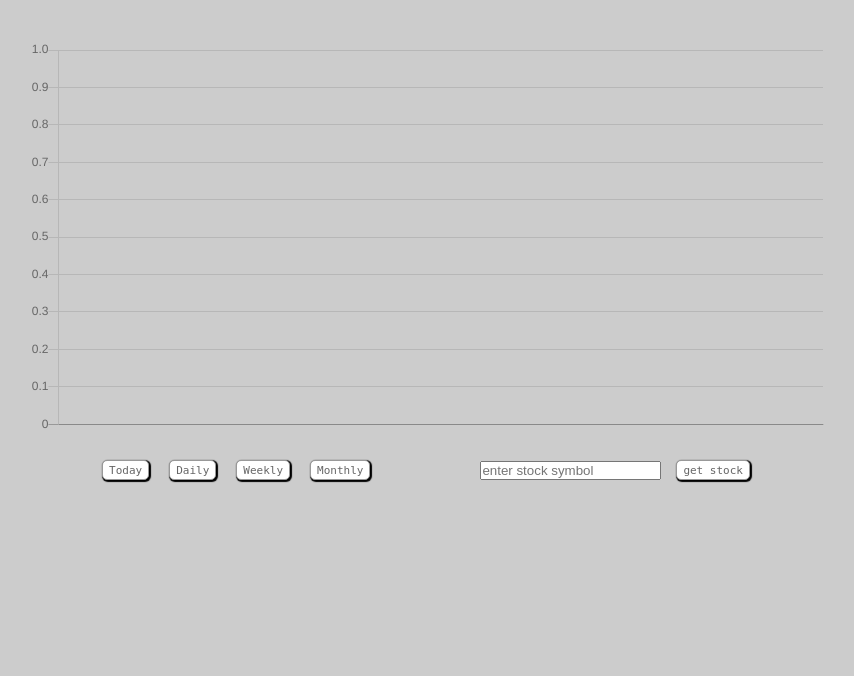
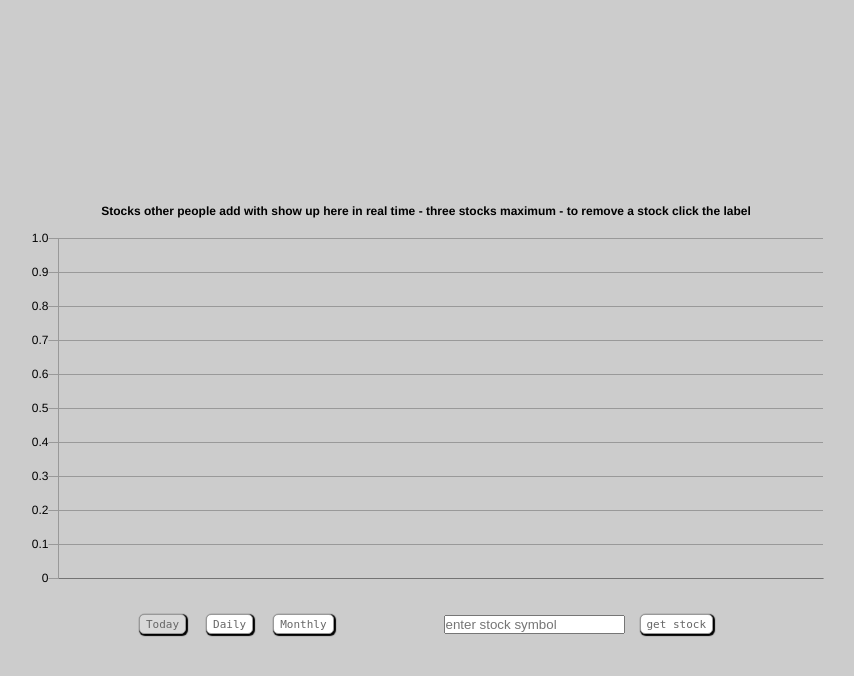
Before and after one commit to moT01/FCC-Stock-Chart, a website: page public/index.html in a window 1280 px wide. Both pictures are taken after a click on the element "Today". Shown: the whole page, without its empty margins (214-1068 px from the left). Drawn offline with nearby package versions, Linux system fonts and the light colour scheme; no server answers.

Commit message:
lots of changes

```diff
--- a/public/index.html
+++ b/public/index.html
@@ -1,5 +1,5 @@
 <!DOCTYPE html>
-<html>
+<html id="html">
 
 <head>
 	<meta charset="utf-8">
@@ -13,10 +13,9 @@
 	<div>
 		<canvas id="stockCanvas"></canvas>
 		<div class="flex">
-			<div class="btn" id="todayFilter">Today</div>
-			<div class="btn" id="dailyFilter">Daily</div>
-			<div class="btn" id="weeklyFilter">Weekly</div>
-			<div class="btn" id="monthlyFilter">Monthly</div>
+			<div class="btn intervalBtn selectedInterval" id="TIME_SERIES_INTRADAY">Today</div>
+			<div class="btn intervalBtn" id="TIME_SERIES_DAILY">Daily</div>
+			<div class="btn intervalBtn" id="TIME_SERIES_MONTHLY">Monthly</div>
 			<input id="symbolInput" type="text" placeholder="enter stock symbol">
 			<div class="btn" id="getStockBtn">get stock</div>
 		</div>
--- a/public/main.css
+++ b/public/main.css
@@ -15,6 +15,7 @@
    justify-content: center; }
 
 body {
+	height: 96vh;
 	padding-top: 20px;
 	background-color: #ccc; }
 
@@ -41,8 +42,11 @@ body {
 	border: 1px solid #999;
 	cursor: pointer; }
 
-.btn:hover {
-	box-shadow: 2px 2px 1px 1px #000; }
+.btn:active {
+	background-color: #d9d9d9;
+	box-shadow: 0px 0px 1px 1px #000; }
 
-.btn:active {
-		box-shadow: 0px 0px 1px 1px #000; }
+.selectedInterval {
+	background-color: #d9d9d9;
+	box-shadow: 1px 1px 1px 1px #000;
+}
--- a/public/stocks.js
+++ b/public/stocks.js
@@ -3,27 +3,51 @@ var socket = io.connect('http://localhost:3000'); //local
 //var socket = io.connect('https://mystocks.glitch.me/'); //glitch
 
 ////////////query DOM////////////
-var stockInput = document.getElementById('symbolInput'),
+var symbolInput = document.getElementById('symbolInput'),
 	getStockBtn = document.getElementById('getStockBtn'),
-	todayFilter = document.getElementsByClassName('todayFilter'),
-	dailyFilter = document.getElementsByClassName('dailyFilter'),
-	weeklyFilter = document.getElementsByClassName('weeklyFilter'),
-	monthlyFilter = document.getElementsByClassName('monthlyFilter');
+	intervalBtns = document.getElementsByClassName('intervalBtn'),
+	stockCanvas = document.getElementById('stockCanvas');
 
+var selectedInterval = "TIME_SERIES_INTRADAY";
+
+//add listener for all .intervalBtn
+for(var i=0; i<intervalBtns.length; i++) {
+	intervalBtns[i].addEventListener('click', updateInterval, false);
+}
 
 ////////////functions////////////
+function updateInterval() {
+	var id = this.getAttribute('id');
+
+	//remove .selectedInterval from intervalBtn that has it and add it to clicked button
+	for (var i=0; i<intervalBtns.length; i++) {
+		if(intervalBtns[i].classList.contains('selectedInterval')) {
+			intervalBtns[i].classList.remove('selectedInterval'); } }
+
+	this.classList.add('selectedInterval');
+	selectedInterval = id;
+
+	changeInterval();
+} //end updateInterval()
+
+function emitStockSymbol() {
+	socket.emit('stockSymbol', {
+		stockRequested: symbolInput.value.toUpperCase(),
+		selectedInterval: selectedInterval
+	});
+} //end emitInfo
+
+function changeInterval() {
+	socket.emit('changeInterval', {
+		selectedInterval: selectedInterval
+	});
+} //end changeInterval
+
+//these call emitInfo() to get new stock
+getStockBtn.addEventListener('click', emitStockSymbol);
 symbolInput.addEventListener('keyup', function(e) {
 	if(e.keyCode === 13) {
-		socket.emit('stockSymbol', {
-		stockRequested: symbolInput.value.toUpperCase()
-		});
-	}
-});
-
-getStockBtn.addEventListener('click', function() {
-	socket.emit('stockSymbol', {
-		stockRequested: symbolInput.value.toUpperCase()
-	});
+		emitStockSymbol(); }
 });
 
 ////////////create chart////////////
@@ -31,22 +55,59 @@ var myChart = new Chart(document.getElementById("stockCanvas"), {
 	type: 'line',
 	data: {},
   	options: {
+		scales:{
+		  xAxes:[{
+		    	gridLines:{
+		      	color:'#999' },
+				ticks:{
+					fontColor: 'black' }
+		  	}],
+			yAxes:[{
+				gridLines:{
+					color: '#999' },
+				ticks:{
+					fontColor:'black' }
+		  	}],
+		},
   		responsive: false,
+     	legend: {
+        	display: true,
+	   	'onClick': function (evt, item) {
+         	console.log('legend onClick', evt, item); },
+         'onHover': function (evt, item) {
+         	stockCanvas.style.cursor = 'pointer'; },
+         labels: {
+             fontColor: 'black' },
+      },
+		hover: {
+      	onHover: function(e) {
+      		stockCanvas.style.cursor = 'default'; }
+     	},
+      title: {
+      	display: true,
+      	text: 'Stocks other people add with show up here in real time - three stocks maximum - to remove a stock click the label',
+			fontColor: 'black'
+      }
 	}
 }); //end new Chart
 
+////////////from server////////////
+socket.on('update', function() {
+	changeInterval();
+});
 
-////////////from server////////////
 //see this link for example response data
 //https://www.alphavantage.co/query?function=TIME_SERIES_INTRADAY&symbol=MSFT&interval=1min&apikey=demo
 //currentStocks will be an array of these objects
+socket.on('updateStocks', function(currentStocks, symbols) {
+	currentSymbols = symbols;
 
-socket.on('updateStocks', function(currentStocks) {
 	var stockData = JSON.parse(currentStocks); //full JSON
-	console.log(stockData);
 	var keysForIndex = Object.keys(stockData[0]); //keys for first in array(index 0)
 	var timeLabels = Object.keys(stockData[0][keysForIndex[1]]);	//*Time Labels* e.g. "2017-08-28 16:00:00" -starting with most recent and working backwards
 	var datasets = [];
+	var colors = ['white','black','#666'];
+	var i = 0;
 
 	//create chart data from currentStocks
 	stockData.forEach(stock => {
@@ -64,17 +125,12 @@ socket.on('updateStocks', function(currentStocks) {
 		var tempDataset = {}
 		tempDataset.data = stockValues.reverse();
 		tempDataset.label = stockSymbol;
-		tempDataset.borderColor = "black";
+		tempDataset.borderColor = colors[i];
 		tempDataset.fill = false;
 		datasets.push(tempDataset);
+
+		i++;
 	}); //end stockData.forEach
-
-	/*datasets: [{
-        data: [86,114,106,106,107,111,133,221,783,2478],
-        label: "Africa",
-        borderColor: "#3e95cd",
-        fill: false
-    }, */
 
 	//send data to chart
 	myChart.data.labels = timeLabels.reverse();
```
Also changed, not shown: index.js (+22 -6 lines).
